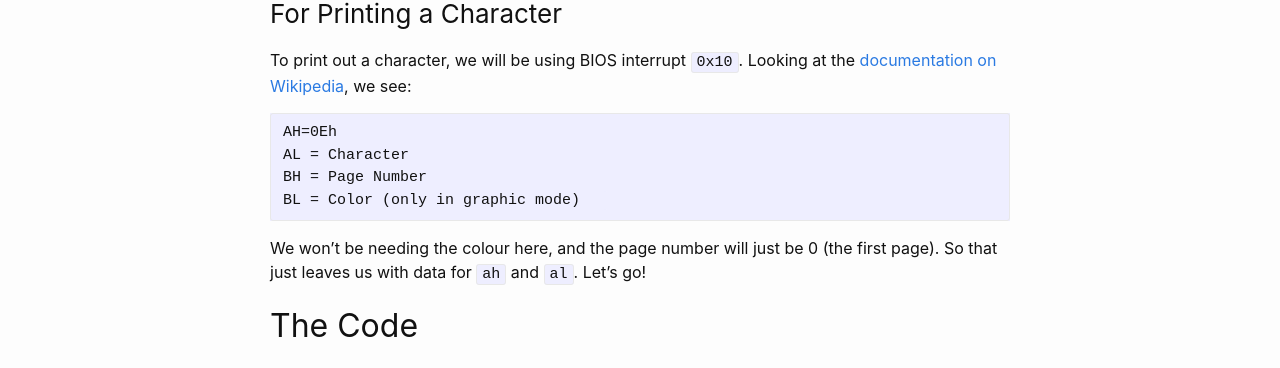
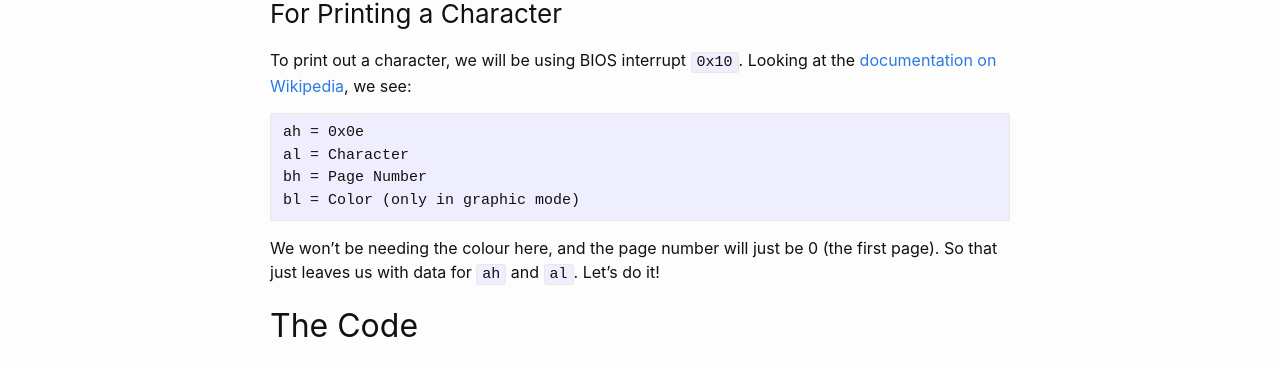
Before and after one commit to FancyKillerPanda/OS-Tutorial, a Jekyll site: the page built from docs/fkp_collections/_02_bootloader/04 - Printing Characters.md, in a window 1280 px wide. Shown: the part 383-751 px from the top of the page. Built offline with Jekyll 4.4.1, drawn with Linux system fonts in a browser that asks for light colours.

Commit message:
Web: Minor tweaks, thanks to SkillerRaptor!

````diff
--- a/docs/fkp_collections/_02_bootloader/04 - Printing Characters.md
+++ b/docs/fkp_collections/_02_bootloader/04 - Printing Characters.md
@@ -14,13 +14,13 @@ To get the BIOS to do things for us, we can make use of "BIOS interrupts". These
 To print out a character, we will be using BIOS interrupt `0x10`. Looking at the [documentation on Wikipedia](https://en.wikipedia.org/wiki/INT_10H), we see:
 
 ```
-AH=0Eh
-AL = Character
-BH = Page Number
-BL = Color (only in graphic mode)
+ah = 0x0e
+al = Character
+bh = Page Number
+bl = Color (only in graphic mode)
 ```
 
-We won't be needing the colour here, and the page number will just be 0 (the first page). So that just leaves us with data for `ah` and `al`. Let's go!
+We won't be needing the colour here, and the page number will just be 0 (the first page). So that just leaves us with data for `ah` and `al`. Let's do it!
 
 ## The Code
 Here's where we left off last time:
````
Also changed, not shown: docs/fkp_collections/_01_introduction/02 - Getting Started.md (+6 -3 lines), docs/fkp_collections/_02_bootloader/01 - Introduction.md (+3 -1 lines), docs/fkp_collections/_02_bootloader/02 - First Bootloader Code.md (+1 -1 lines), docs/fkp_collections/_02_bootloader/03 - Registers and Segmentation.md (+1 -1 lines), docs/fkp_collections/_02_bootloader/05 - Printing Strings.md (+7 -4 lines), README.md.
